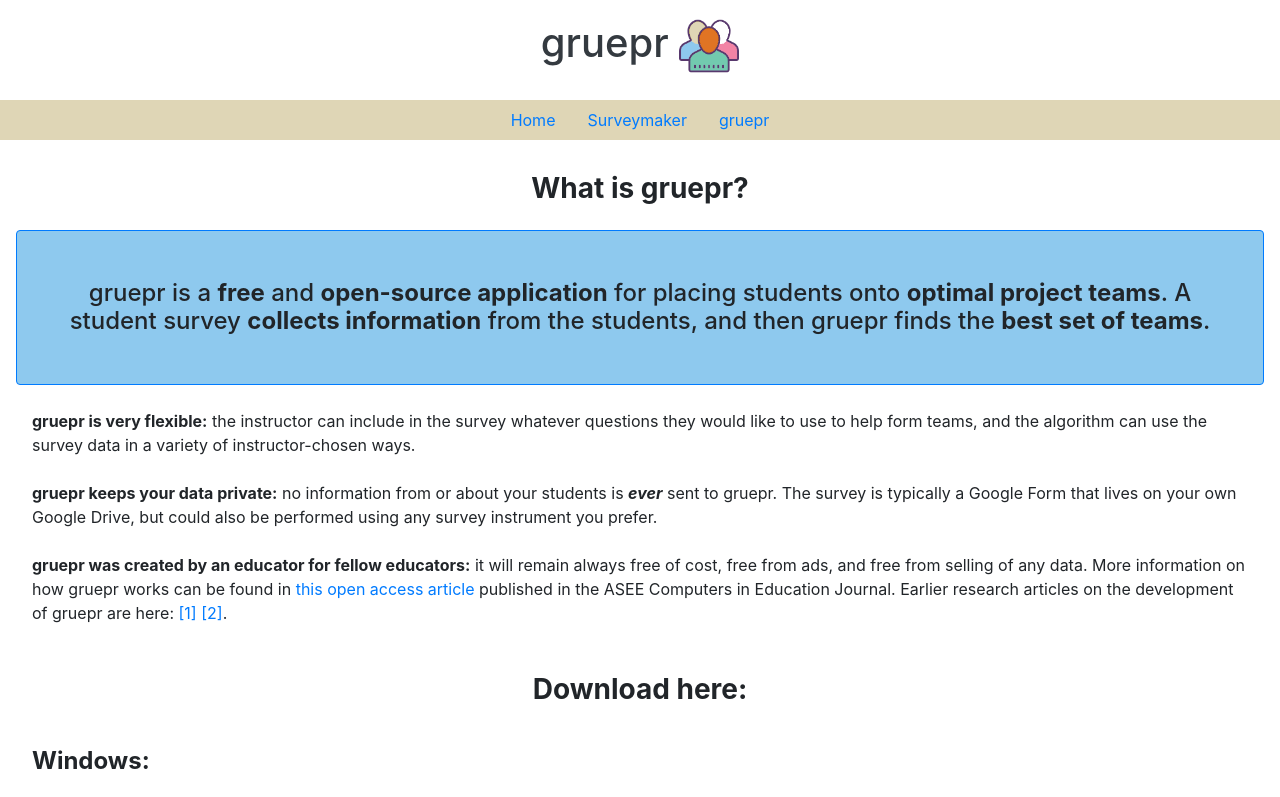
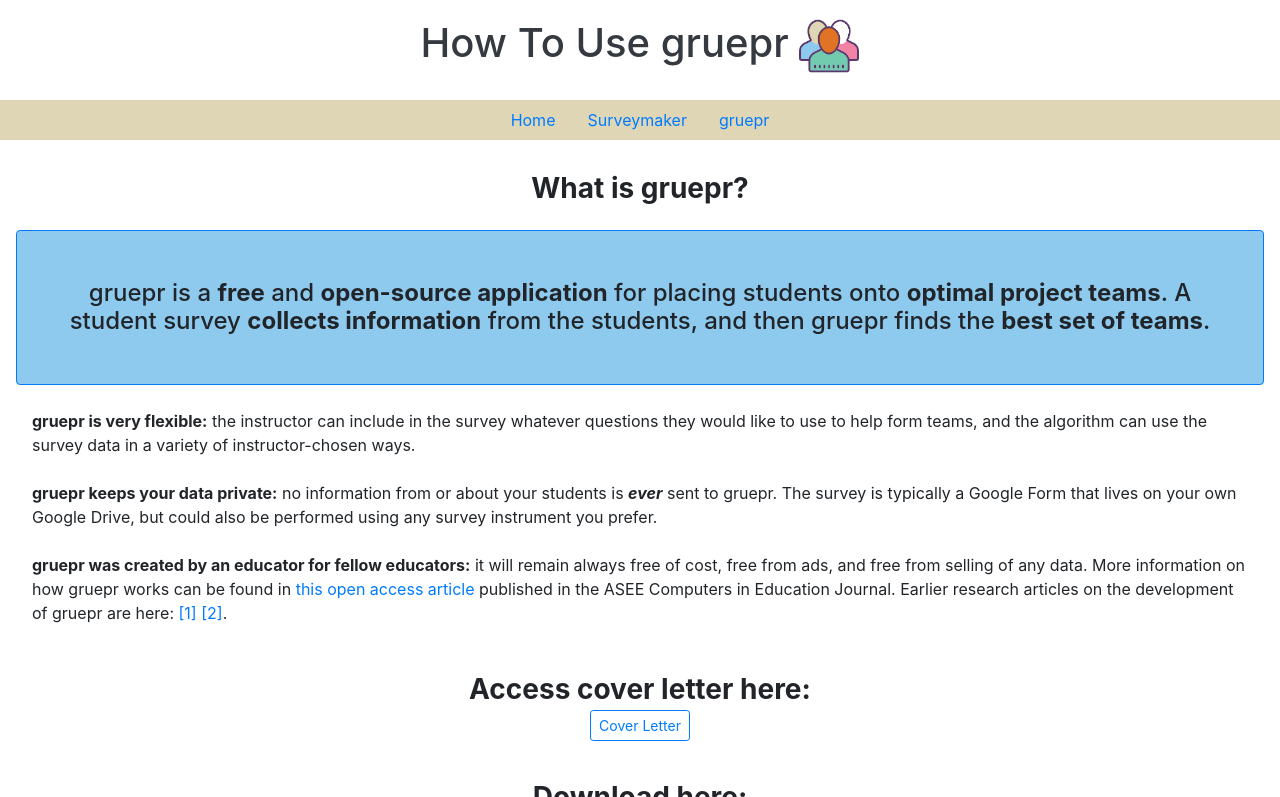
Before and after one commit to MichLim/gruepr-tutorial, a plain HTML site: page index.html in a window 1280 px wide. Shown: the top 797 px of the page. Drawn offline with nearby package versions, Linux system fonts and the light colour scheme.

Commit message:
Added Cover Letter Button

```diff
--- a/index.html
+++ b/index.html
@@ -9,16 +9,13 @@
     <!-- Bootstrap CSS -->
     <link rel="stylesheet" href="https://stackpath.bootstrapcdn.com/bootstrap/4.3.1/css/bootstrap.min.css" integrity="sha384-ggOyR0iXCbMQv3Xipma34MD+dH/1fQ784/j6cY/iJTQUOhcWr7x9JvoRxT2MZw1T" crossorigin="anonymous">
 
-    <!-- CSS Styling -->
-    <link rel='stylesheet' href='style.css'>
-
   </head>
   <body>
 
     <!-- TITLE & LOGO -->
     <h1 class="text-center p-3">
         <a id="nav-home-tab" data-toggle="tab" href="#nav-home" role="tab" class = "text-dark">
-            gruepr
+            How To Use gruepr
             <img id="grueprlogo" src="grueprlogo.png" alt="logo image here" width="60" height="60">
         </a>
     </h1>
@@ -54,6 +51,12 @@
                 <strong>gruepr was created by an educator for fellow educators:</strong> it will remain always free of cost, free from ads, and free from selling of any data. More information on how gruepr works can be found in <a href="https://coed.asee.org/2021/07/31/gruepr-a-software-tool-for-optimally-partitioning-students-onto-teams/">this open access article</a> published in the ASEE Computers in Education Journal. Earlier research articles on the development of gruepr are here:
                 <a href="https://peer.asee.org/32880" >[1]</a> <a href= "https://peer.asee.org/34717" >[2]</a>.
 
+            </p>
+
+            <p class="p-3 font-weight-bold h3 text-center">
+                Access cover letter here:
+                <br>
+                <a class="btn btn-outline-primary btn-sm" href="https://docs.google.com/document/d/14CN0CdyOhoBbnSUgi50O034dPVabNvY6-jgifVVPPn4/edit?usp=sharing" target="_blank" role="button">Cover Letter</a>
             </p>
 
             <p class="p-3 font-weight-bold h3 text-center">
```
